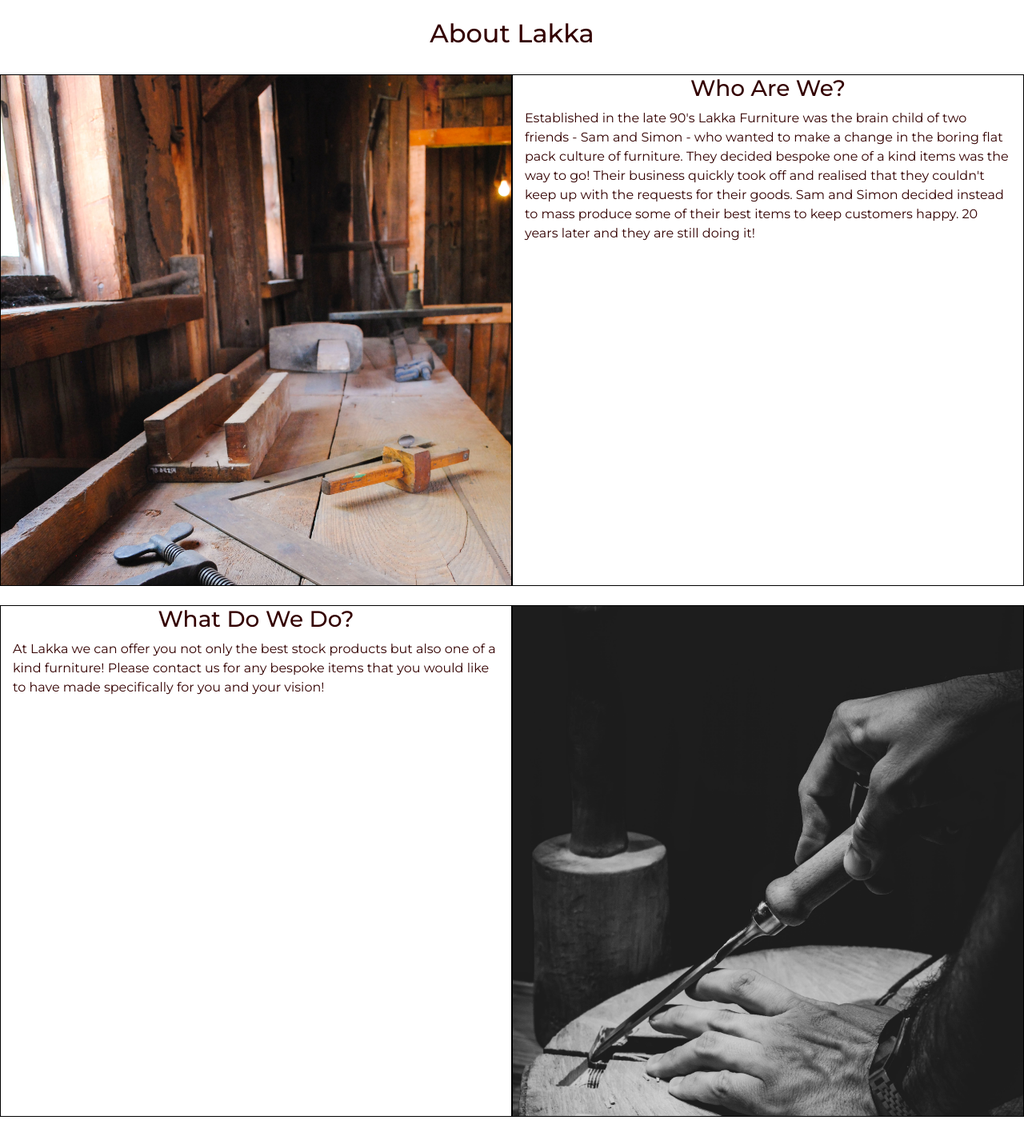
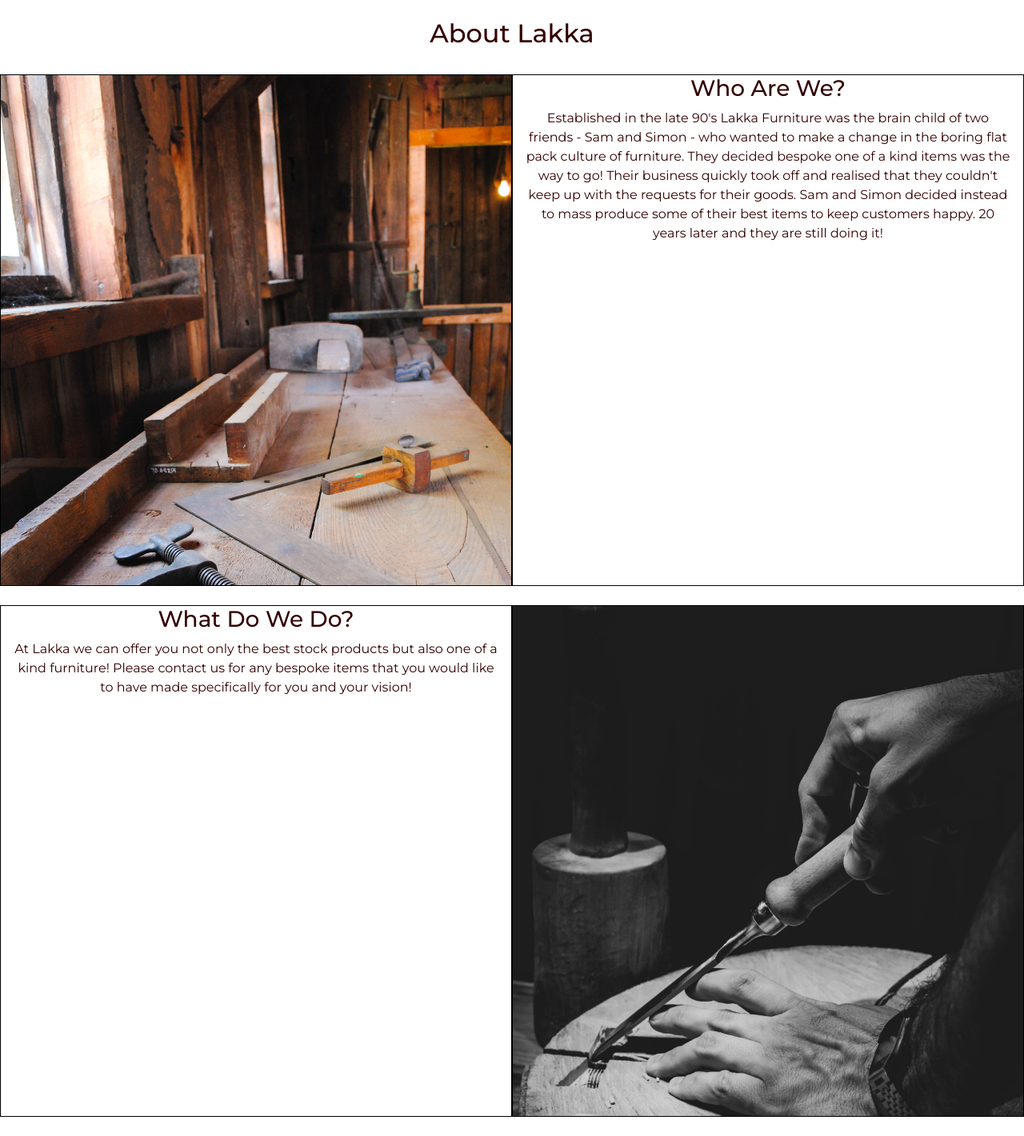
Before and after one commit to Code-Institute-Submissions/svickery-lakkafurniture, a Django app: page / in a window 1280 px wide. Shown: the part 1125-2546 px from the top of the page at 80% size. Run offline with Django 3.2, Linux system fonts and the light colour scheme; parts of the project's set-up code (start-up, migrations or seed data) failed here and were passed over; some libraries are stand-ins or nearby versions.

Commit message:
Styling changes in css

```diff
--- a/home/templates/home/index.html
+++ b/home/templates/home/index.html
@@ -25,7 +25,7 @@
     </div>
     <div class="about-con col-lg-6 col-sm-12">
       <h3 class="home-text">Who Are We?</h3>
-      <p class="home-text">Established in the late 90's Lakka Furniture was the brain child of two friends - Sam and Simon - who wanted
+      <p class="home-para home-text text-center">Established in the late 90's Lakka Furniture was the brain child of two friends - Sam and Simon - who wanted
         to make a change in the boring flat pack culture of furniture. They decided bespoke one of a kind items was
         the way to go! Their business quickly took off and realised that they couldn't keep up with the requests for
         their goods. Sam and Simon decided instead to mass produce some of their best items to keep customers happy. 20
@@ -39,7 +39,7 @@
   <div class="row justify-content-center">
     <div class="about-con col-lg-6 col-sm-12">
       <h3 class="home-text">What Do We Do?</h3>
-      <p class="home-text">At Lakka we can offer you not only the best stock products but also one of a kind furniture!
+      <p class="home-para home-text text-center">At Lakka we can offer you not only the best stock products but also one of a kind furniture!
         Please contact us for any bespoke items that you would like to have made specifically for you and your vision!
       </p>
     </div>
--- a/static/css/base.css
+++ b/static/css/base.css
@@ -63,6 +63,10 @@ h2, h3 {
 .topnav a.active {
     color: black;
   }
+}
+
+.home-para {
+    padding-top: 30px;
 }
 
 /* from Bulma */
```
